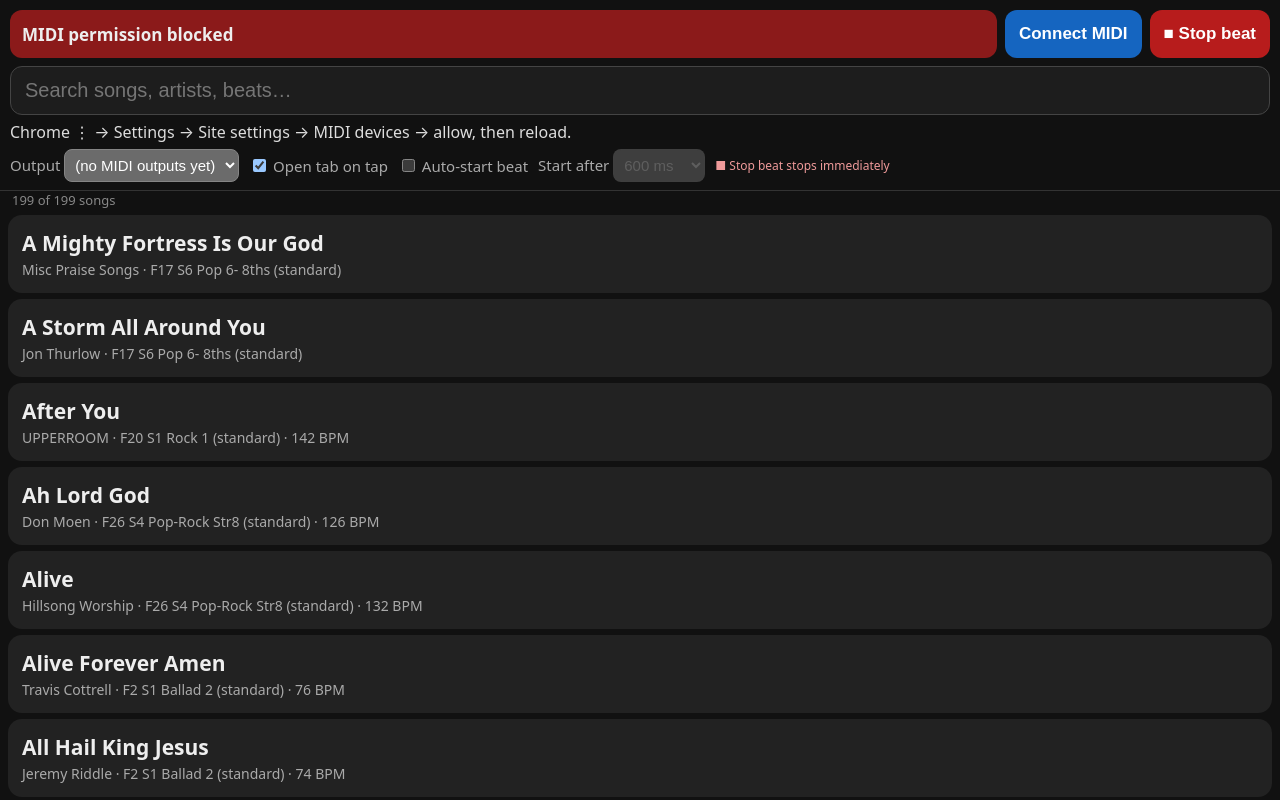
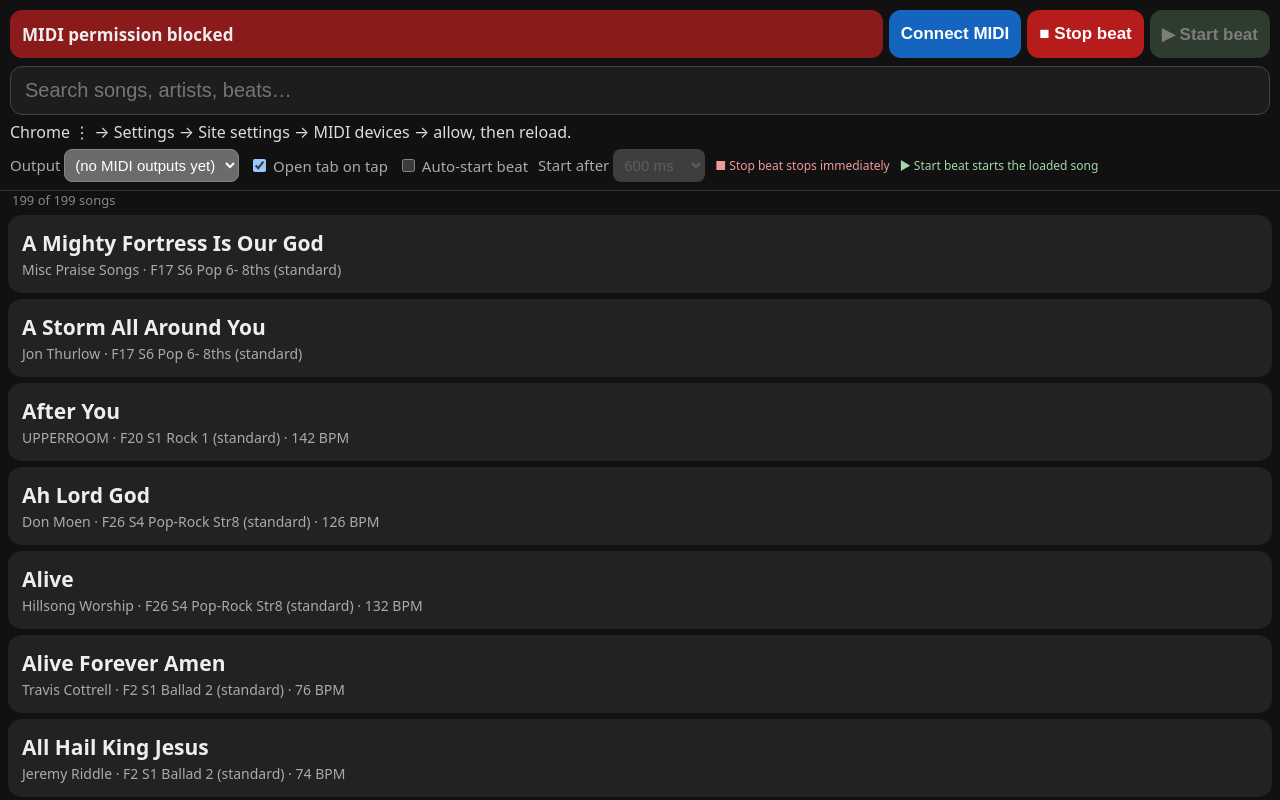
Before and after one commit to gipedan-alt/beatbuddy, a plain HTML site: page songs.html in a window 1280 px wide. Shown: the top 800 px of the page. Drawn offline with Linux system fonts and the light colour scheme.

Commit message:
Songbook: green "▶ Start beat" button next to Stop (sends CC114=1 on the selected channel, cancels any pending tempo/auto-start first; greyed out with no MIDI output)

```diff
--- a/songs.html
+++ b/songs.html
@@ -9,11 +9,11 @@
   * { box-sizing: border-box; }
   body { margin:0; font-family: system-ui, -apple-system, Roboto, sans-serif; background:#111; color:#eee; }
   header { position:sticky; top:0; z-index:2; background:#111; padding:10px 10px 8px; border-bottom:1px solid #333; }
-  #bar { display:flex; gap:8px; align-items:center; }
-  #status { flex:1; font-size:17px; font-weight:700; padding:10px 12px; border-radius:12px; background:#333; min-height:48px;
+  #bar { display:flex; gap:6px; align-items:center; }
+  #status { flex:1; min-width:0; overflow:hidden; text-overflow:ellipsis; white-space:nowrap; font-size:17px; font-weight:700; padding:10px 12px; border-radius:12px; background:#333; min-height:48px;
             display:flex; align-items:center; }
   #status.ok { background:#1b5e20; } #status.warn { background:#8a6d00; } #status.err { background:#8b1a1a; }
-  #connect { font-size:17px; font-weight:700; padding:12px 14px; border-radius:12px; border:0; background:#1565c0; color:#fff; min-height:48px; }
+  #connect { font-size:17px; font-weight:700; padding:12px 12px; white-space:nowrap; border-radius:12px; border:0; background:#1565c0; color:#fff; min-height:48px; }
   #q { width:100%; margin-top:8px; font-size:20px; padding:12px 14px; border-radius:12px; border:1px solid #444; background:#1d1d1d; color:#fff; }
   #msg { font-size:16px; margin-top:6px; color:#ddd; white-space:pre-line; }
   #msg a { color:#ffb74d; font-weight:700; }
@@ -31,14 +31,20 @@
   #count { font-size:13px; color:#888; padding:0 12px; }
   #startdelay { font-size:15px; padding:6px; border-radius:8px; }
   #startdelay:disabled { opacity:.5; }
-  #stop { font-size:17px; font-weight:700; padding:12px 14px; border-radius:12px; border:0; background:#b71c1c; color:#fff; min-height:48px; }
+  #stop, #start { font-size:17px; font-weight:700; padding:12px 12px; border-radius:12px; border:0; color:#fff; min-height:48px; min-width:48px; white-space:nowrap; }
+  #stop { background:#b71c1c; }
   #stop:active { background:#7f0000; }
+  #start { background:#2e7d32; }
+  #start:active { background:#1b5e20; }
+  #start.off { opacity:.45; filter:grayscale(.6); }
   .stopnote { font-size:12px; color:#ef9a9a; }
+  .startnote { font-size:12px; color:#a5d6a7; }
+  @media (max-width:520px) { #bar #stop, #bar #start, #bar #connect { font-size:16px; padding:12px 9px; } }
 </style>
 </head>
 <body>
 <header>
-  <div id="bar"><div id="status">Starting…</div><button id="connect" type="button">Connect MIDI</button><button id="stop" type="button" title="Sends MIDI Stop (0xFC) — stops immediately">■ Stop beat</button></div>
+  <div id="bar"><div id="status">Starting…</div><button id="connect" type="button">Connect MIDI</button><button id="stop" type="button" title="Sends MIDI Stop (0xFC) — stops immediately">■ Stop beat</button><button id="start" type="button" class="off" title="Sends CC114 = 1 — starts the loaded song">▶ Start beat</button></div>
   <input id="q" type="search" placeholder="Search songs, artists, beats…" autocomplete="off">
   <div id="msg"></div>
   <div id="opts">
@@ -49,6 +55,7 @@
       <option value="300">300 ms</option><option value="600" selected>600 ms</option><option value="1000">1000 ms</option>
       <option value="1500">1500 ms</option><option value="2000">2000 ms</option></select></label>
     <span class="stopnote">■ Stop beat stops immediately</span>
+    <span class="startnote">▶ Start beat starts the loaded song</span>
   </div>
 </header>
 <div id="count"></div>
@@ -71,6 +78,8 @@
  * the current song". With no bpm the start goes delay + startDelay after the song select (default 400+600 = 1000 ms).
  * A new tap (or Stop) cancels any tempo/start still pending from the previous tap, so a stale start never fires.
  * "Stop beat" sends MIDI System Real Time Stop (0xFC); MIDI-IN > Stop is Enabled by default (manual p.41).
+ * "Start beat" sends CC114 value 1 (Bn 72 01, same message as auto-start) on the selected channel, after cancelling any
+ * pending tempo/auto-start timer so nothing is sent twice. Works whether or not Auto-start is ticked.
  */
 (function (global) {
   'use strict';
@@ -137,10 +146,21 @@
     }
     return r;
   }
+  /*
+   * Manual "Start beat": env = { out, ch, cancel }. Always calls cancel() first (pending tempo/auto-start),
+   * then sends CC114 = 1 on channel ch if there is an output. Returns { sent, bytes }.
+   */
+  function startBeat(env) {
+    if (env.cancel) env.cancel();
+    var bytes = buildSongMessages({ folder: 1, songnum: 1 }, env.ch).start;
+    if (!env.out) return { sent: false, bytes: bytes };
+    env.out.send(bytes);
+    return { sent: true, bytes: bytes };
+  }
   var STOP = [0xFC];   // MIDI System Real Time Stop (channel-less)
   var START_DELAYS = [300, 600, 1000, 1500, 2000];
   var api = { buildSongMessages: buildSongMessages, pickOutput: pickOutput, safeTab: safeTab, sortSongs: sortSongs,
-              filterSongs: filterSongs, tapSong: tapSong, STOP: STOP, START_DELAYS: START_DELAYS };
+              filterSongs: filterSongs, tapSong: tapSong, startBeat: startBeat, STOP: STOP, START_DELAYS: START_DELAYS };
   if (typeof module !== 'undefined' && module.exports) { module.exports = api; return; }
   global.BBSongs = api;
 
@@ -165,7 +185,7 @@
   $('startdelay').addEventListener('change', function () { try { localStorage.setItem('bb_startdelay', this.value); } catch (e) {} });
   function cancelPending() { if (pending) { pending.cancel(); pending = null; } }
 
-  function setStatus(t, cls) { $('status').textContent = t; $('status').className = cls || ''; }
+  function setStatus(t, cls) { $('status').textContent = t; $('status').title = t; $('status').className = cls || ''; }
   function setMsg(text, link) {
     var el = $('msg'); el.textContent = text || '';
     if (link) { el.appendChild(document.createTextNode(' ')); var a = document.createElement('a'); a.href = link; a.target = '_blank'; a.rel = 'noopener'; a.textContent = 'Open tab anyway'; el.appendChild(a); }
@@ -193,6 +213,7 @@
   function usableOutput() { var o = currentOutput(); return o && (isPreferred(o) || userPicked) ? o : null; }
   function showConn() {
     var o = usableOutput();
+    $('start').classList.toggle('off', !o); $('start').setAttribute('aria-disabled', o ? 'false' : 'true');
     if (o) { setStatus('✓ ' + o.name, 'ok'); $('connect').style.display = 'none'; }
     else if (!access) { setStatus('MIDI not connected', 'err'); $('connect').style.display = ''; }
     else {
@@ -265,6 +286,14 @@
     if (!out) { connect(); setMsg('Stop NOT sent — no BeatBuddy MIDI connection.'); return; }
     try { out.send(STOP); setMsg('■ Stop sent (MIDI Stop 0xFC)'); } catch (e) { setStatus('Send failed', 'err'); setMsg(String(e && e.message || e)); }
   });
+  $('start').addEventListener('click', function () {
+    var out = usableOutput();
+    try {
+      var r = startBeat({ out: out, ch: CH, cancel: cancelPending });   // cancels pending tempo/auto-start first
+      if (!r.sent) { connect(); setMsg('▶ Start NOT sent — no BeatBuddy MIDI connection.'); return; }
+      setMsg('▶ Start sent');
+    } catch (e) { setStatus('Send failed', 'err'); setMsg(String(e && e.message || e)); }
+  });
   $('outputs').addEventListener('change', function () { userPicked = true; showConn(); });
   render();
   connect();
```
